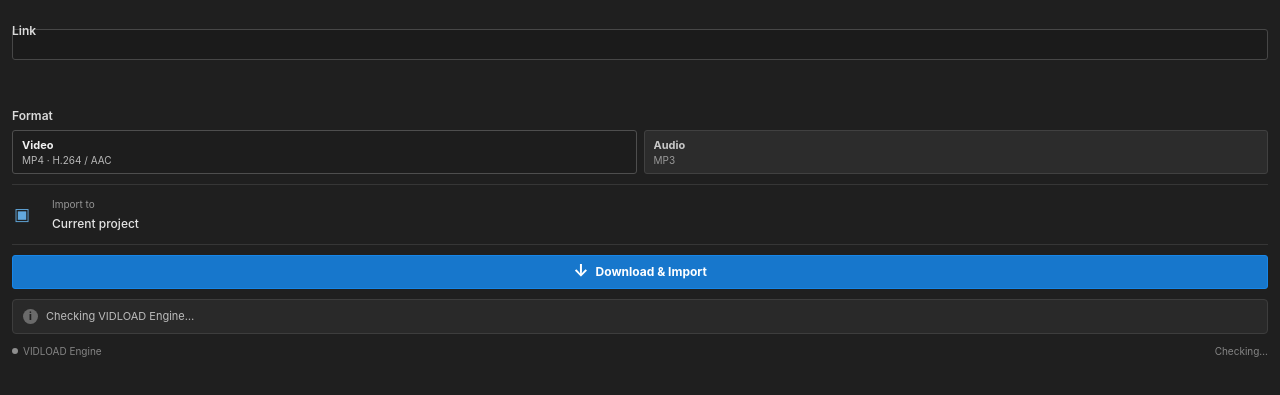
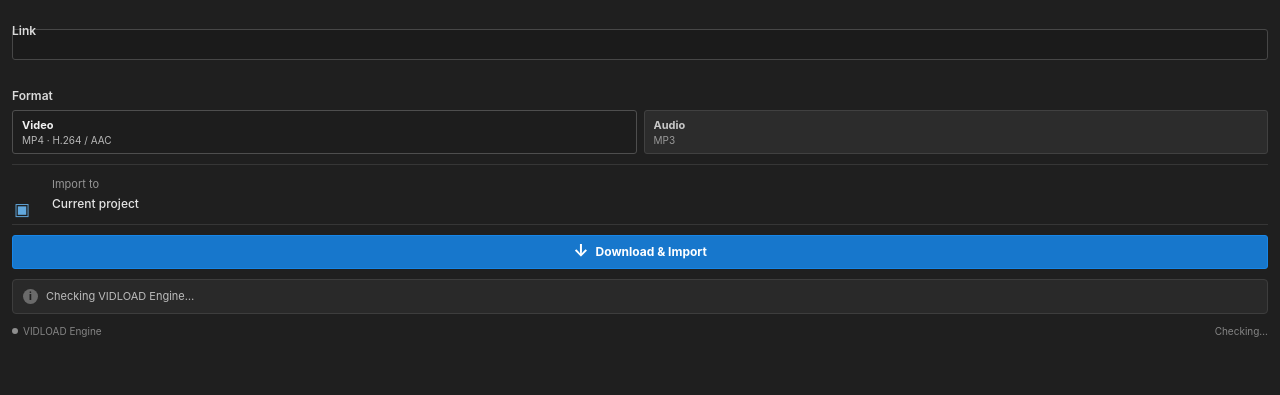
Before and after one commit to anosovvv/VIDLOAD-Plugin-Pr, a plain HTML site: page index.html in a window 1280 px wide. Shown: the part 51-446 px from the top of the page. Drawn offline with Linux system fonts and the light colour scheme.

Commit message:
Tighten plugin layout

```diff
--- a/src/styles.css
+++ b/src/styles.css
@@ -97,7 +97,7 @@ input {
 input::placeholder { color: transparent; }
 input:focus { border-color: #268ddc; }
 input:disabled { opacity: .6; }
-.format-section { display: flex; width: 100%; min-width: 0; flex-direction: column; margin-top: 38px; }
+.format-section { display: flex; width: 100%; min-width: 0; flex-direction: column; margin-top: 18px; }
 .format-toggle { display: flex; width: 100%; min-width: 0; gap: 7px; }
 .format-option {
   display: flex;
@@ -122,10 +122,10 @@ input:disabled { opacity: .6; }
 .format-option.is-selected span { color: #b9b9b9; }
 .format-option.is-disabled, .primary-button.is-disabled { cursor: default; opacity: .55; pointer-events: none; }
 
-.destination-row { display: flex; width: 100%; min-width: 0; align-items: center; gap: 20px; border-top: 1px solid #363636; border-bottom: 1px solid #363636; padding: 13px 2px; }
-.destination-icon { display: block; width: 18px; flex: 0 0 18px; color: #62a8dd; font-size: 17px; line-height: 1; }
-.destination-row div { display: flex; min-width: 0; flex: 1; flex-direction: column; gap: 6px; }
-.destination-label { color: #969696; font-size: 10px; line-height: 1.2; }
+.destination-row { display: flex; width: 100%; min-width: 0; align-items: flex-start; gap: 20px; border-top: 1px solid #363636; border-bottom: 1px solid #363636; padding: 13px 2px; }
+.destination-icon { display: block; width: 18px; flex: 0 0 18px; align-self: flex-end; transform: translateY(7px); color: #62a8dd; font-size: 17px; line-height: 1; }
+.destination-row div { display: flex; min-width: 0; flex: 1; flex-direction: column; gap: 5px; }
+.destination-label { color: #969696; font-size: 11px; line-height: 1.2; }
 .destination-row strong { overflow: hidden; color: #e4e4e4; font-size: 12px; font-weight: 550; line-height: 1.25; text-overflow: ellipsis; white-space: nowrap; }
 
 .primary-button {
```
